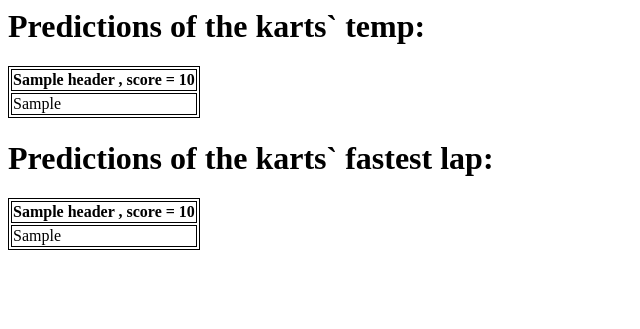
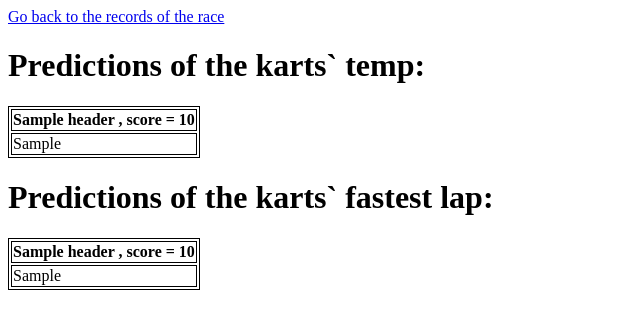
Before and after one commit to GawarWawar/karting_app, a Django app: template karting_site/analyzer/templates/analyzer.html in a window 1280 px wide. Shown: the top 329 px of the page, without its empty margins (0-640 px from the left). Run offline with Django 4.2, Linux system fonts and the light colour scheme; the template is opened without the code that fills it: most values are stand-ins (such as "Sample title", 1, 10 or a date in 2020); parts of the project's set-up code (start-up, migrations or seed data) failed here and were passed over.

Commit message:
add link to return to race_records from analyzer page

```diff
--- a/karting_site/analyzer/templates/analyzer.html
+++ b/karting_site/analyzer/templates/analyzer.html
@@ -9,6 +9,7 @@
   </style>
   <head> </head>
   <body>
+    <a href="{%url 'recorder:view' race_id %}">Go back to the records of the race</a>
     {%if temp_predictions%}
     <h1>Predictions of the karts` temp:</h1>
     {%for table in temp_predictions%}
```
